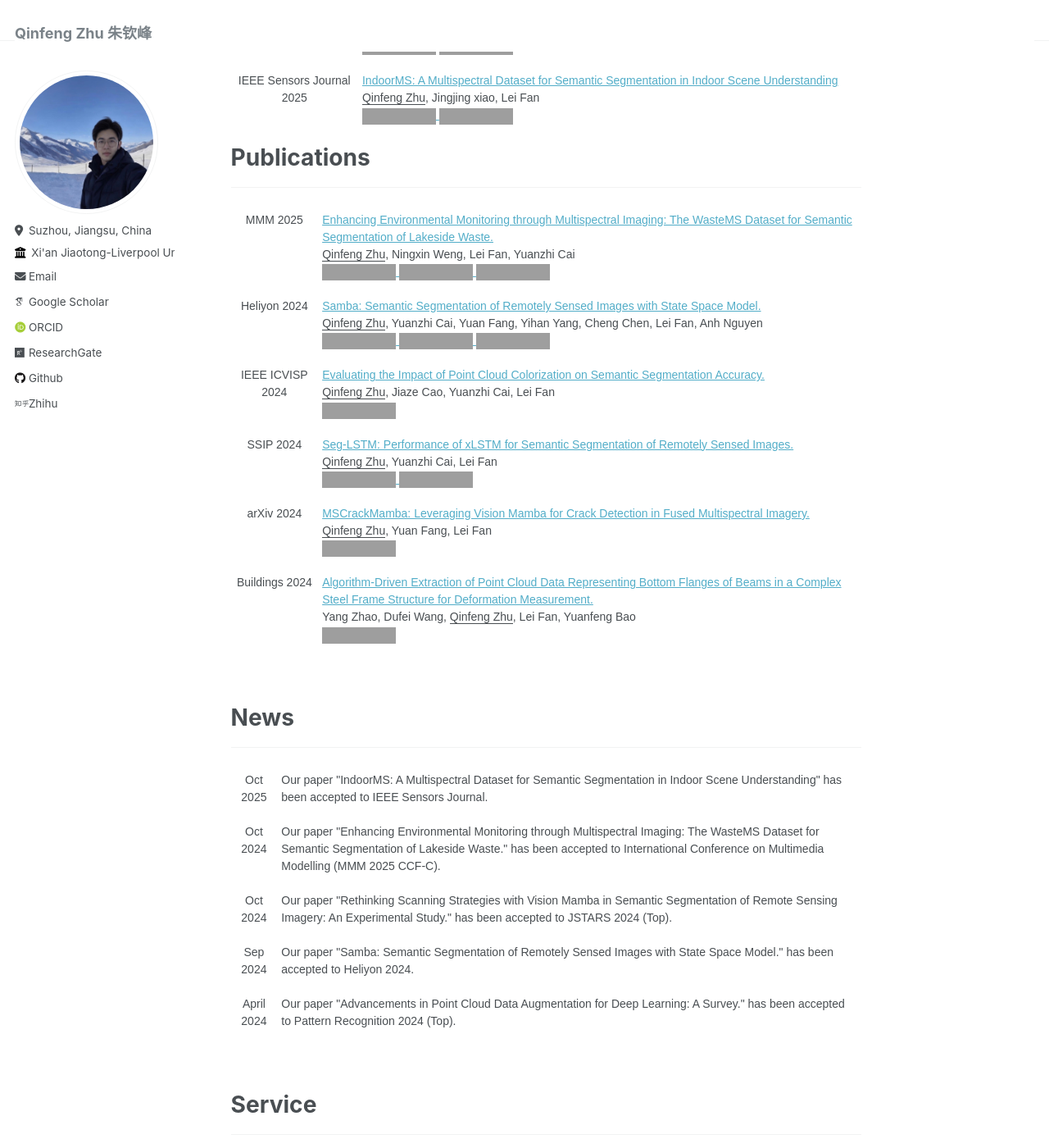
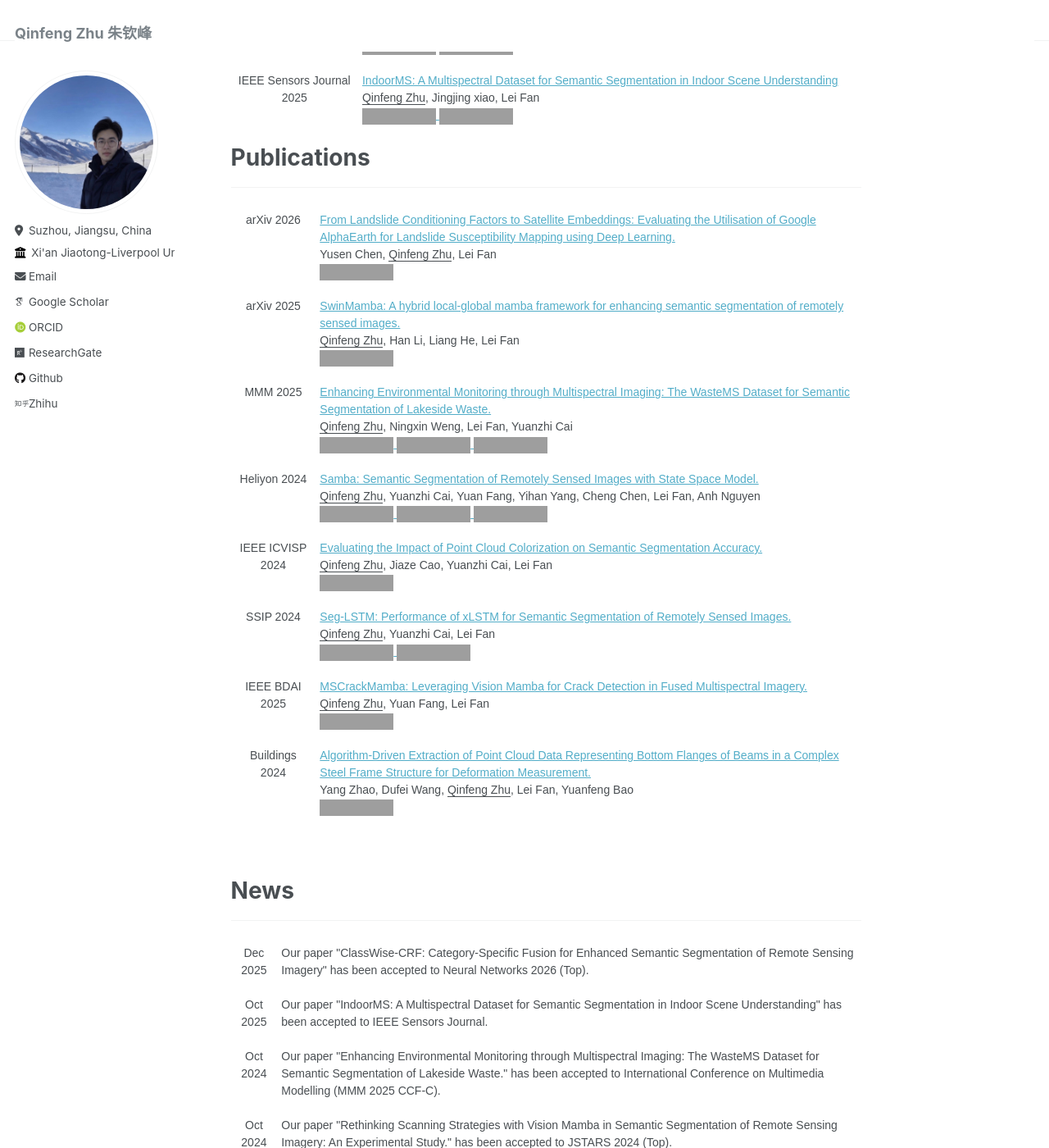
Before and after one commit to zhuqinfeng1999/zhuqinfeng1999.github.io, a Jekyll site: the page built from _pages/about.md, in a window 1280 px wide and 1400 px high, scrolled down 738 px. Shown: the whole window at 82% size. Built offline with Jekyll 4.4.1, drawn with Linux system fonts in a browser that asks for light colours; some web fonts are replaced; some of the changed text lies outside the part shown; grey boxes are pictures that could not be loaded.

Commit message:
Update about.md

```diff
--- a/_pages/about.md
+++ b/_pages/about.md
@@ -46,9 +46,12 @@
       </th>
     </tr>
   <tr>
-      <th class="tg-wk8r">arXiv 2025</th>
-      <th class="tg-oe15"><a href="https://doi.org/10.1016/j.patcog.2024.110532">ClassWise-CRF: Category-Specific Fusion for Enhanced Semantic Segmentation of Remote Sensing Imagery.</a> <br><u>Qinfeng Zhu</u>, Yunxi Jiang, Lei Fan
+      <th class="tg-wk8r">Neural Networks 2026</th>
+      <th class="tg-oe15"><a href="https://doi.org/10.1016/j.neunet.2025.108485">ClassWise-CRF: Category-Specific Fusion for Enhanced Semantic Segmentation of Remote Sensing Imagery.</a> <br><u>Qinfeng Zhu</u>, Yunxi Jiang, Lei Fan
         <br>
+        <a href="https://doi.org/10.1016/j.neunet.2025.108485">
+          <img src="https://img.shields.io/badge/Elsevier-004f80" alt="Elsevier" style="width: auto; height: 20px;"/>
+        </a>
         <a href="[https://arxiv.org/abs/2308.12113](https://doi.org/10.48550/arXiv.2504.21491)">
           <img src="https://img.shields.io/badge/PDF-80000f" alt="PDF" style="width: auto; height: 20px;"/>
         </a>
@@ -86,6 +89,27 @@
 
 ---
 <table class="tg">
+  <tr>
+      <th class="tg-wk8r">arXiv 2026</th>
+      <th class="tg-oe15"><a href="https://arxiv.org/abs/2601.07268">From Landslide Conditioning Factors to Satellite Embeddings: Evaluating the Utilisation of Google AlphaEarth for Landslide Susceptibility Mapping using Deep Learning.</a> <br>Yusen Chen, <u>Qinfeng Zhu</u>, Lei Fan
+        <br>
+        <a href="https://arxiv.org/abs/2601.07268">
+          <img src="https://img.shields.io/badge/PDF-80000f" alt="PDF" style="width: auto; height: 20px;"/>
+        </a>
+      </th>
+    </tr>
+
+  <tr>
+      <th class="tg-wk8r">arXiv 2025</th>
+      <th class="tg-oe15"><a href="https://arxiv.org/abs/2509.20918">SwinMamba: A hybrid local-global mamba framework for enhancing semantic segmentation of remotely sensed images.</a> <br><u>Qinfeng Zhu</u>, Han Li, Liang He, Lei Fan
+        <br>
+        <a href="https://arxiv.org/abs/2509.20918">
+          <img src="https://img.shields.io/badge/PDF-80000f" alt="PDF" style="width: auto; height: 20px;"/>
+        </a>
+      </th>
+    </tr>
+
+
   <tr>
       <th class="tg-wk8r">MMM 2025</th>
       <th class="tg-oe15"><a href="https://doi.org/10.1007/978-981-96-2054-8_27">Enhancing Environmental Monitoring through Multispectral Imaging: The WasteMS Dataset for Semantic Segmentation of Lakeside Waste.</a> <br><u>Qinfeng Zhu</u>, Ningxin Weng, Lei Fan, Yuanzhi Cai
@@ -139,8 +163,8 @@
     </tr>
 
   <tr>
-      <th class="tg-wk8r">arXiv 2024</th>
-      <th class="tg-oe15"><a href="https://arxiv.org/abs/2412.06211">MSCrackMamba: Leveraging Vision Mamba for Crack Detection in Fused Multispectral Imagery.</a> <br><u>Qinfeng Zhu</u>, Yuan Fang, Lei Fan
+      <th class="tg-wk8r">IEEE BDAI 2025</th>
+      <th class="tg-oe15"><a href="https://doi.org/10.1109/BDAI66031.2025.11325509">MSCrackMamba: Leveraging Vision Mamba for Crack Detection in Fused Multispectral Imagery.</a> <br><u>Qinfeng Zhu</u>, Yuan Fang, Lei Fan
         <br>
         <a href="https://arxiv.org/abs/2412.06211">
           <img src="https://img.shields.io/badge/PDF-80000f" alt="PDF" style="width: auto; height: 20px;"/>
@@ -166,6 +190,10 @@
 
 <table class="tg">
 <thead>
+  <tr>
+    <th class="tg-wk8r">Dec 2025</th>
+    <th class="tg-oe15">Our paper "ClassWise-CRF: Category-Specific Fusion for Enhanced Semantic Segmentation of Remote Sensing Imagery" has been accepted to Neural Networks 2026 (Top).</th>
+  </tr>
   <tr>
     <th class="tg-wk8r">Oct 2025</th>
     <th class="tg-oe15">Our paper "IndoorMS: A Multispectral Dataset for Semantic Segmentation in Indoor Scene Understanding" has been accepted to IEEE Sensors Journal.</th>
```
Also changed, not shown: other parts of _pages/about.md (+2 -0 lines).
